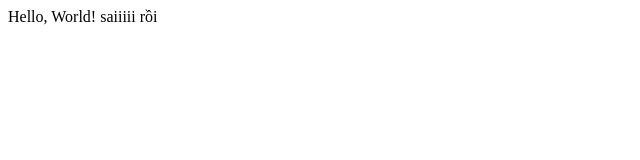
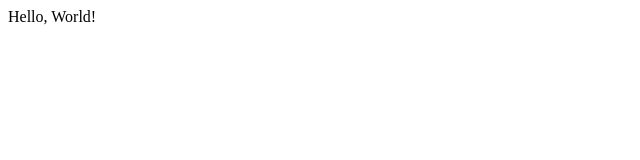
Before and after one commit to huynhthinhphat/practiceGit, a plain HTML site: page index.html in a window 1280 px wide. Shown: the full height of the page, 0-640 px from the left. Drawn offline with Linux system fonts and the light colour scheme.

Commit message:
Revert "code sai"
This reverts commit 5af242f23e5cb822ff02b894b32e431b0419742f.

```diff
--- a/index.html
+++ b/index.html
@@ -5,6 +5,6 @@
     <title>Document</title>
 </head>
 <body>
-    <p>Hello, World! saiiiii rồi</p>
+    <p>Hello, World!</p>
 </body>
 </html>
```
